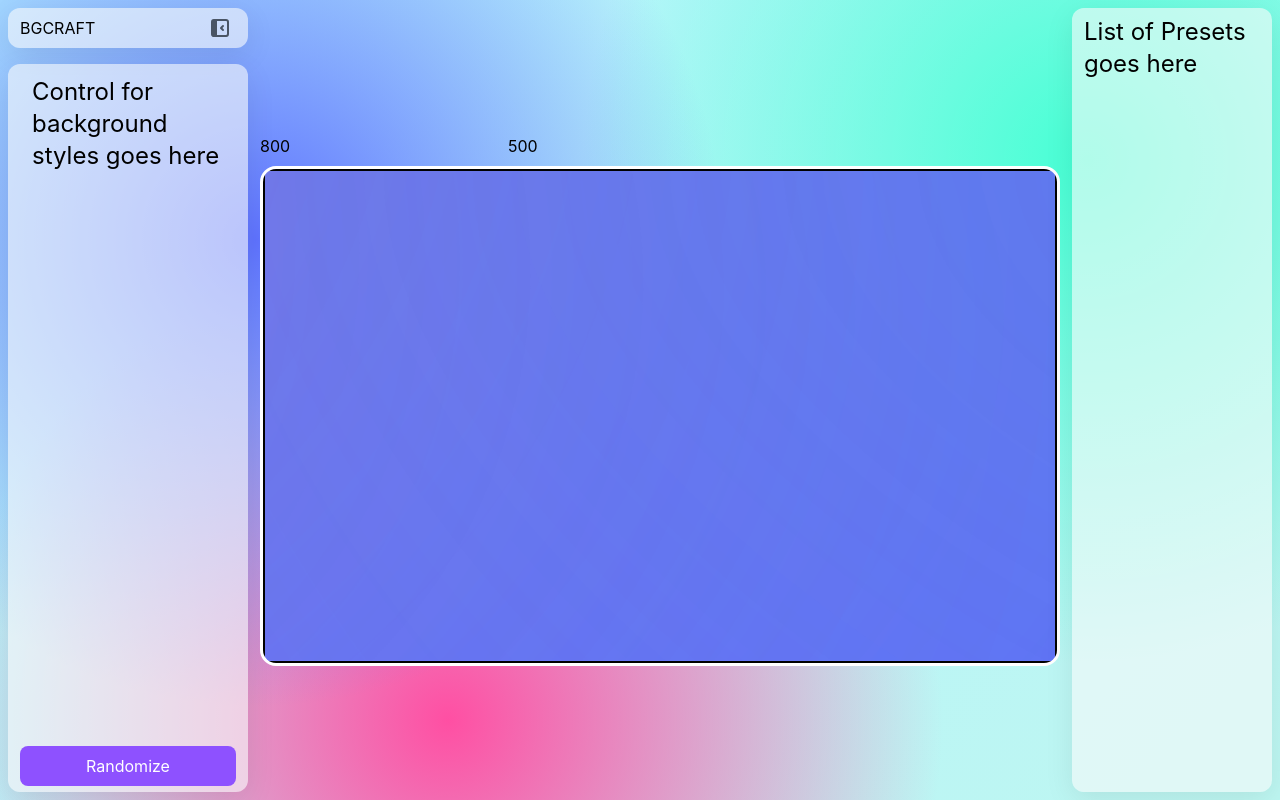
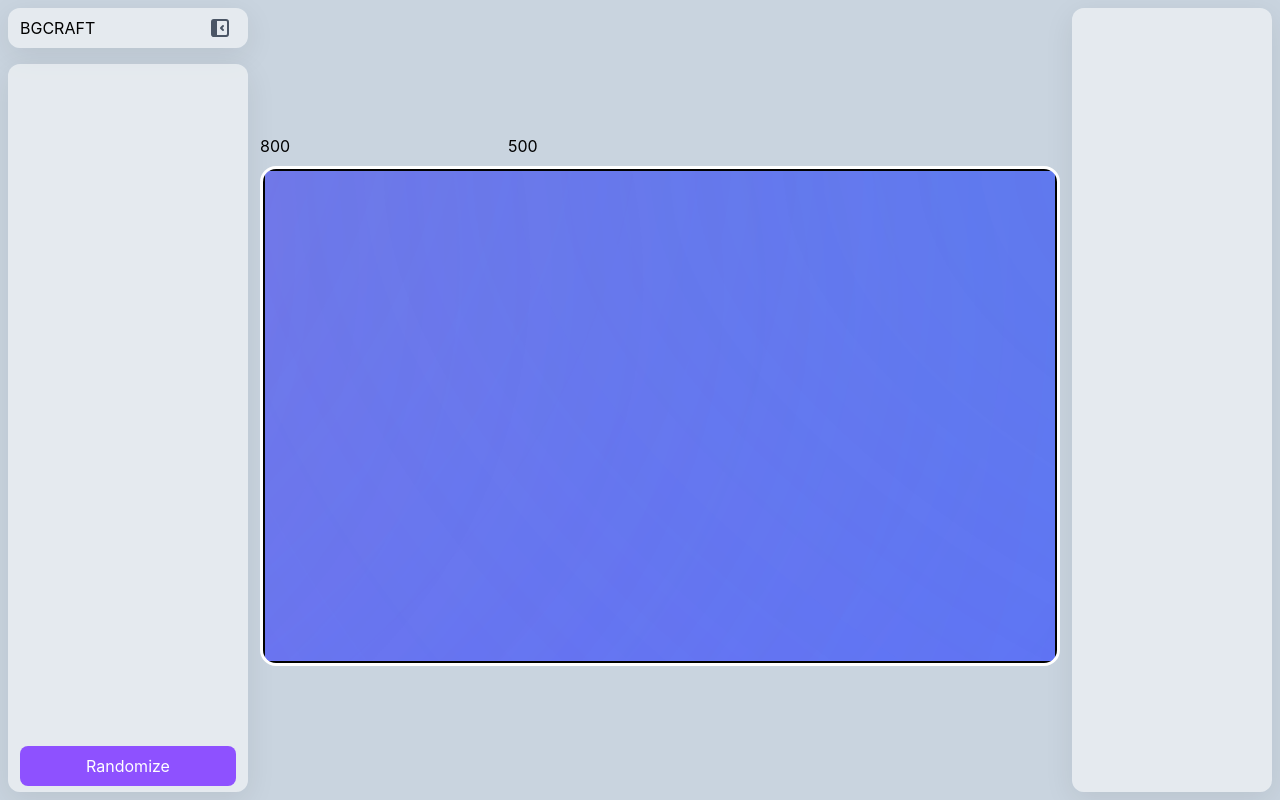
Before and after one commit to nilsyntax/bgcft, a React (Vite) app: page / in a window 1280 px wide. Built offline with nearby package versions, Linux system fonts and the light colour scheme.

Commit message:
minor changes

```diff
--- a/src/index.css
+++ b/src/index.css
@@ -1,24 +1,21 @@
 @import "tailwindcss";
 
 * {
-   /* margin: 0;
-   padding: 0; */
-   position: relative;
    box-sizing: border-box;
+}
+
+html, body, #root {
+   width: 100%;
+   height: 100%;
 }
 
 body{
    background-color: #C9D4DF;
-   background:
+   /* background:
     radial-gradient(circle at 20% 30%, #5f73ff 0%, transparent 40%),
     radial-gradient(circle at 35% 90%, #ff4fa3 0%, transparent 45%),
     radial-gradient(circle at 85% 20%, #46ffd4 0%, transparent 40%),
     linear-gradient(135deg, #b7f5ff, #bdf6f1);
 
-  background-repeat: no-repeat;
+  background-repeat: no-repeat; */
 }
-html, body, #root {
-   width: 100%;
-   height: 100%;
-   /* background-color: seagreen; */
-}
--- a/src/layout/PresetList.tsx
+++ b/src/layout/PresetList.tsx
@@ -2,7 +2,7 @@ function PresetList(){
    return (
       <>
          <div className="w-50 min-w-50 rounded-xl bg-gray-50/60 px-3 py-2 shadow-[0_8px_30px_rgba(0,0,0,0.08)]">
-            <p className="text-2xl">List of Presets goes here</p>
+            <p className="text-2xl"></p>
          </div>
       </>
    )
--- a/src/layout/Sidebar.tsx
+++ b/src/layout/Sidebar.tsx
@@ -1,7 +1,11 @@
 import HidePanel from "@/assets/icons/hidepanel.svg?react";
 import Button from "../components/Button";
 
-function Sidebar() {
+type SidebarProps = {
+   onGenerate: () => void;
+}
+
+function Sidebar({onGenerate}: SidebarProps) {
    return (
       <>
          <div className="flex flex-col gap-4 h-full w-60 min-w-60 rounded-xl bg-gray-50/0 px-0 shadow-[0_8px_30px_rgba(0,0,0,0.0)]">
@@ -12,8 +16,11 @@ function Sidebar() {
             </div>
 {/*  */}
             <div className="relative flex flex-col justify-between items-center h-full w-full my-0 rounded-xl bg-gray-50/60 px-3 py-1.5 shadow-[0_8px_30px_rgba(0,0,0,0.08)]">
-               <p className="px-3 py-1.5 text-2xl">Control for background styles goes here</p>
-               <Button value="Randomize" className="w-full bg-violet-500"/>
+               <p className="px-3 py-1.5 text-2xl"></p>
+               <Button
+               value="Randomize"
+               onClick={onGenerate}
+               className="w-full bg-violet-500"/>
             </div>
 {/*  */}
          </div>
--- a/src/utils/pickOnce.ts
+++ b/src/utils/pickOnce.ts
@@ -1,4 +1,4 @@
-import { shuffle } from "./shuffle"
+import { shuffle } from "./shuffle.ts"
 
 export function pickOnce<T>(pool: T[], count: number): T[] {
    return shuffle(pool).slice(0, count)
```
